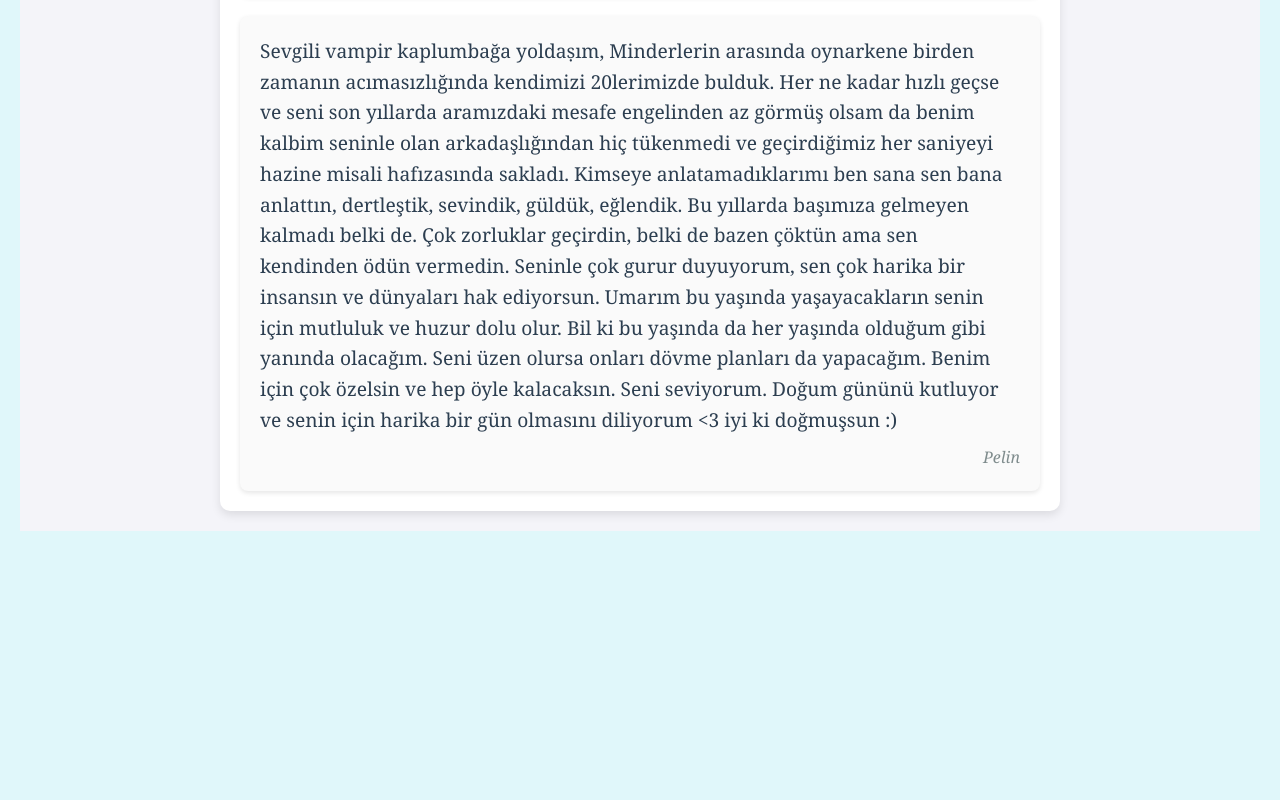
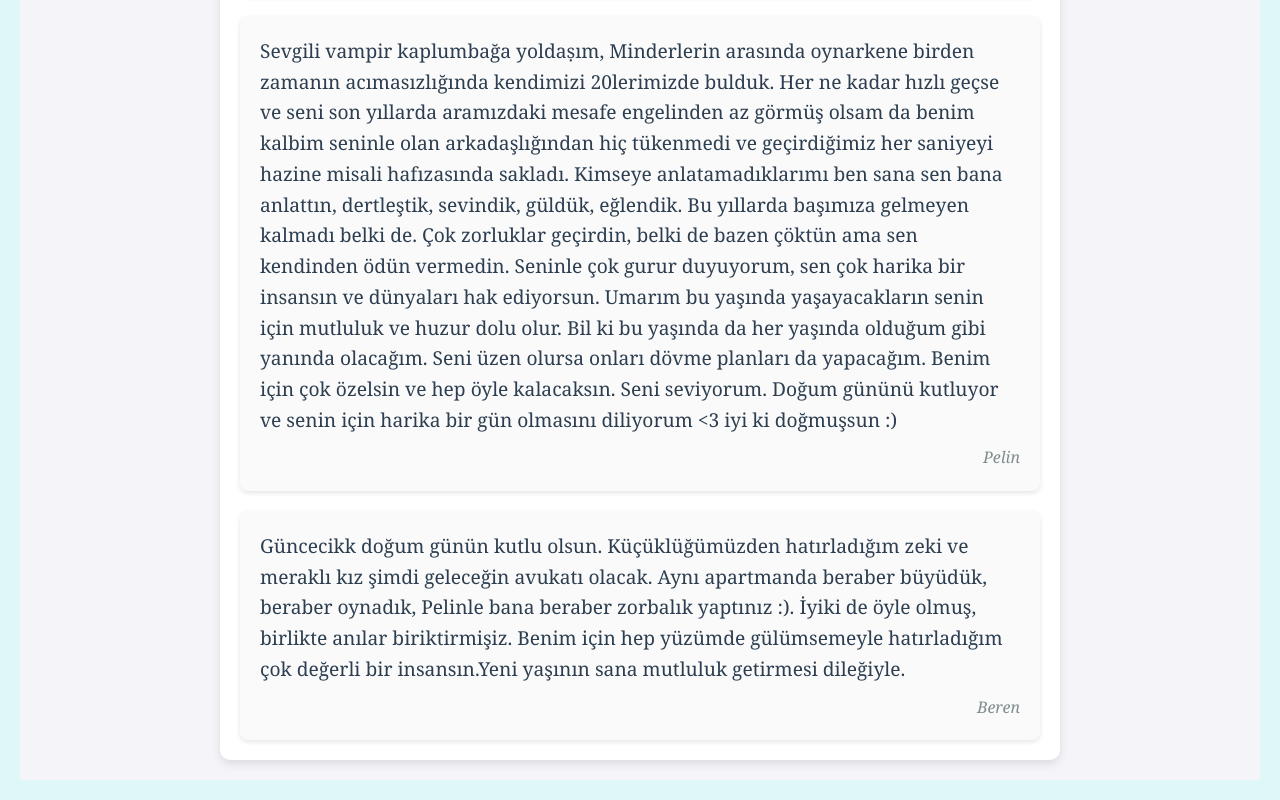
Before and after one commit to guncedogdu/guncedogdu, a React (Create React App) app: page /guncedogdu/Messages in a window 1280 px wide. Shown: the part 876-1676 px from the top of the page. Before the commit the page ends 1427 px from the top, so only its background shows below. Built offline with nearby package versions, Linux system fonts and the light colour scheme.

Commit message:
asdsadas

```diff
--- a/src/Pages/Messages.jsx
+++ b/src/Pages/Messages.jsx
@@ -3,7 +3,8 @@ import React, { useState, useEffect } from 'react';
 const Messages = () => {
   const items = [
     { message:"Doğum gününüz kutlu olsun sanatçı hanım. Umarım hazırladığım şeyleri beğenirsiniz :^). Açıkçası buraya şu an ne yazacağıma karar veremiyorum. Çok fazla şey yazmak istiyorum, sana çok fazla şey ifade etmek istiyorum. Kelimeler ama kifayetsiz kalıyor. Seni tanıdığım için çok mutluyum. Seni daha çok tanımak istiyorum ve akabinde de içimde sana karşı bir merak besliyorum. Bir şeyleri gördüğümde acaba bunu sever miydi ya da kesin bunu severdi diye düşüncelere sebep oluyorsun. İçimi kıpır kıpır ediyorsun kendimi çocukluğuma dönmüşüm gibi hissediyorum. Sanki böyle aslında çok normal bir şey görmüşüm hoşuma gitmiş hemen seninle paylaşmak istiyorum, sana anlatmak, seninle anılar oluşturmak istiyorum. Açıkçası çok mutlu hissediyorum. Düşüncelerini seviyorum, sanata, bilime, felsefeye yaklaşımına bayılıyorum. Karakterini çok sevimli buluyorum ve onunla paylaşabildiğimm her şeyi paylaşmak istiyorum. Dediğim gibi aklımdan geçen hissettiğim şeyleri kelimelere dökmekte çok zorlanıyorum <3. Umarım eylemlerim benim adıma anlaşılır bir biçimde konuşuyordur. İyi ki doğmuşsun iyi ki varsın <3 :^)", photo:"abc", user:"Selçuk", music:"abc"},
-    { message:"Sevgili vampir kaplumbağa yoldaṣım, Minderlerin arasında oynarkene birden zamanın acımasızlığında kendimizi 20lerimizde bulduk. Her ne kadar hızlı geçse ve seni son yıllarda aramızdaki mesafe engelinden az görmüş olsam da benim kalbim seninle olan arkadaşlığından hiç tükenmedi ve geçirdiğimiz her saniyeyi hazine misali hafızasında sakladı. Kimseye anlatamadıklarımı ben sana sen bana anlattın, dertleştik, sevindik, güldük, eğlendik. Bu yıllarda başımıza gelmeyen kalmadı belki de. Çok zorluklar geçirdin, belki de bazen çöktün ama sen kendinden ödün vermedin. Seninle çok gurur duyuyorum, sen çok harika bir insansın ve dünyaları hak ediyorsun. Umarım bu yaşında yaşayacakların senin için mutluluk ve huzur dolu olur. Bil ki bu yaşında da her yaşında olduğum gibi yanında olacağım. Seni üzen olursa onları dövme planları da yapacağım. Benim için çok özelsin ve hep öyle kalacaksın. Seni seviyorum. Doğum gününü kutluyor ve senin için harika bir gün olmasını diliyorum <3 iyi ki doğmuşsun :)",  photo:"abc", user:"Pelin", music:"abc"}
+    { message:"Sevgili vampir kaplumbağa yoldaṣım, Minderlerin arasında oynarkene birden zamanın acımasızlığında kendimizi 20lerimizde bulduk. Her ne kadar hızlı geçse ve seni son yıllarda aramızdaki mesafe engelinden az görmüş olsam da benim kalbim seninle olan arkadaşlığından hiç tükenmedi ve geçirdiğimiz her saniyeyi hazine misali hafızasında sakladı. Kimseye anlatamadıklarımı ben sana sen bana anlattın, dertleştik, sevindik, güldük, eğlendik. Bu yıllarda başımıza gelmeyen kalmadı belki de. Çok zorluklar geçirdin, belki de bazen çöktün ama sen kendinden ödün vermedin. Seninle çok gurur duyuyorum, sen çok harika bir insansın ve dünyaları hak ediyorsun. Umarım bu yaşında yaşayacakların senin için mutluluk ve huzur dolu olur. Bil ki bu yaşında da her yaşında olduğum gibi yanında olacağım. Seni üzen olursa onları dövme planları da yapacağım. Benim için çok özelsin ve hep öyle kalacaksın. Seni seviyorum. Doğum gününü kutluyor ve senin için harika bir gün olmasını diliyorum <3 iyi ki doğmuşsun :)",  photo:"abc", user:"Pelin", music:"abc"},
+    { message:"Güncecikk doğum günün kutlu olsun. Küçüklüğümüzden hatırladığım zeki ve meraklı kız şimdi geleceğin avukatı olacak. Aynı apartmanda beraber büyüdük, beraber oynadık, Pelinle bana beraber zorbalık yaptınız :). İyiki de öyle olmuş, birlikte anılar biriktirmişiz. Benim için hep yüzümde gülümsemeyle hatırladığım çok değerli bir insansın.Yeni yaşının sana mutluluk getirmesi dileğiyle.",  photo:"abc", user:"Beren", music:"abc"}
   ]
 
   return (
```
